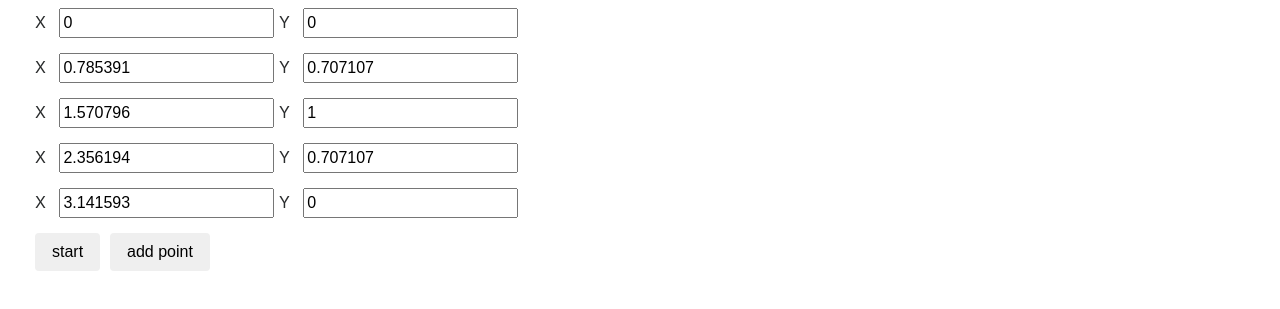
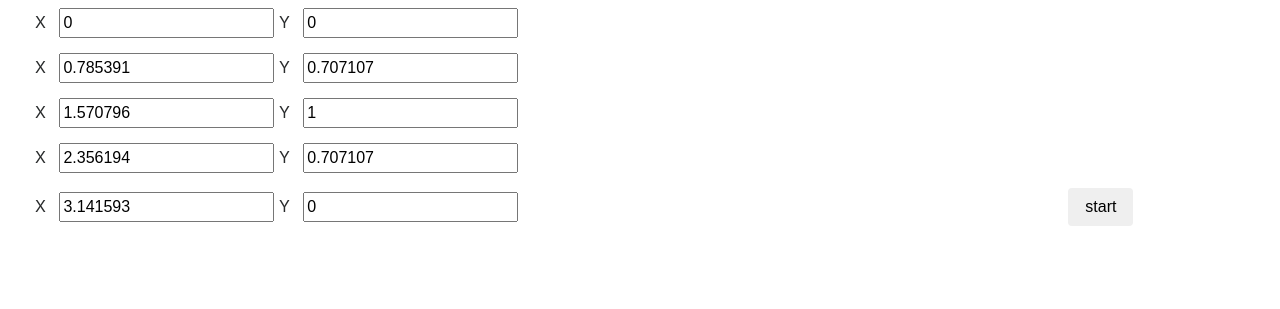
Before and after one commit to igorcaldeira/simple-spline-fitting, a plain HTML site: page index.html in a window 1280 px wide. Shown: the part 79-388 px from the top of the page. Drawn offline with nearby package versions, Linux system fonts and the light colour scheme.

Commit message:
feature not implemented yet

```diff
--- a/index.html
+++ b/index.html
@@ -35,9 +35,9 @@
             <div class="col-sm-4">
                 <input type="submit" class="btn btn-default" value="start" name="start" ng-click="start()">
             </div>
-            <div class="col-sm-4">
+          <!--   <div class="col-sm-4">
                 <input type="submit" class="btn btn-default" value="add point" name="+" ng-click="addPoint()">
-            </div>
+            </div> -->
         </div>
     </form>
     <div ng-show="finished">
```
